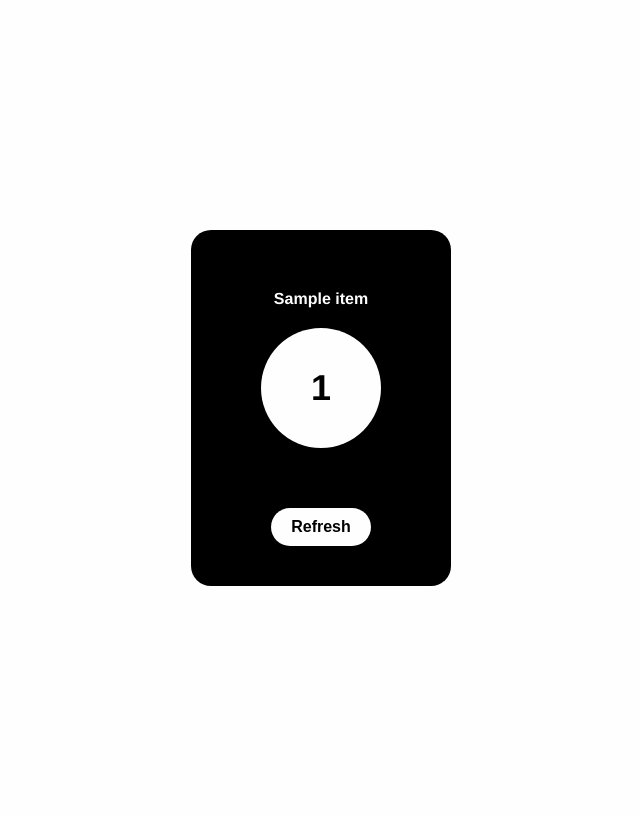
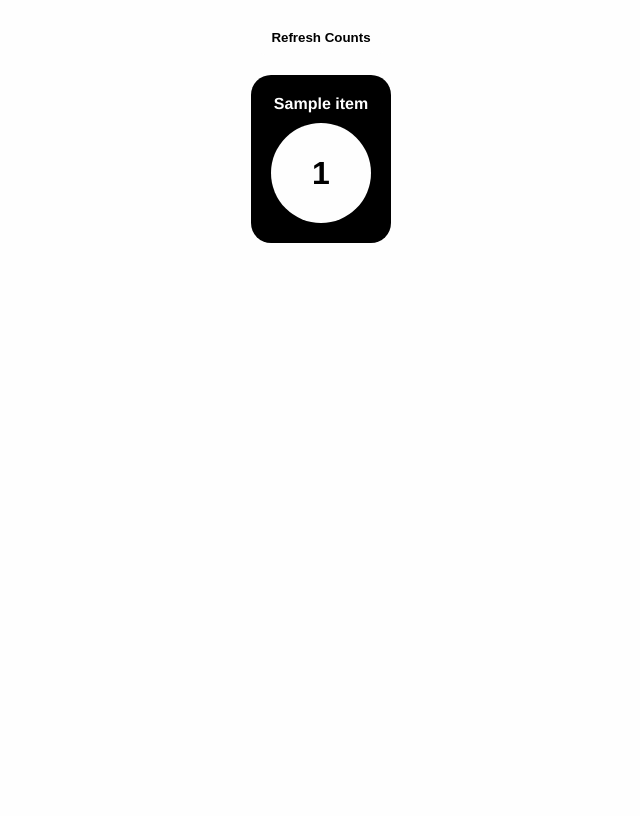
Before and after one commit to Reg-Montee/regulation-food-counter, a Flask app: template templates/index.html in a window 1280 px wide. Shown: the whole page, without its empty margins (319-959 px from the left). After the commit the page ends 243 px from the top, so only its background shows below. Run offline with Flask 3, Linux system fonts and the light colour scheme; the template is opened without the code that fills it: most values are stand-ins (such as "Sample title", 1, 10 or a date in 2020).

Commit message:
Add files via upload

```diff
--- a/app.py
+++ b/app.py
@@ -1,74 +1,29 @@
-from flask import Flask, render_template, request, redirect, url_for
-import requests
-import datetime
+import os
 import json
-import os
-import time
+from flask import Flask, render_template, request, redirect
+from datetime import datetime
 import logging
-from apscheduler.schedulers.background import BackgroundScheduler
 
 app = Flask(__name__)
-logging.basicConfig(level=logging.INFO)
+CACHE_FILE = 'food_counts.json'
+FOOD_ITEMS = ['Regulation Hotdog', 'Regulation Burger', 'Regulation Apple']
 
-FOOD_ITEMS = ["Regulation Hotdog", "Regulation Burger", "Regulation Apple"]
-CACHE_FILE = "food_counts.json"
+def load_counts():
+    if os.path.exists(CACHE_FILE):
+        with open(CACHE_FILE, 'r') as f:
+            return json.load(f)
+    return {item: 0 for item in FOOD_ITEMS}
 
-def get_date_range():
-    today = datetime.date.today()
-    if today.month >= 9:
-        start_date = datetime.date(today.year, 9, 1)
-        end_date = datetime.date(today.year + 1, 8, 31)
-    else:
-        start_date = datetime.date(today.year - 1, 9, 1)
-        end_date = datetime.date(today.year, 8, 31)
-    return start_date, end_date
+@app.route('/')
+def index():
+    counts = load_counts()
+    return render_template('index.html', counts=counts)
 
-def fetch_food_counts():
-    access_token = os.getenv("FITBIT_ACCESS_TOKEN")
-    headers = {"Authorization": f"Bearer {access_token}"}
-    start_date, end_date = get_date_range()
-    current_date = start_date
-    counts = {item: 0 for item in FOOD_ITEMS}
-
-    while current_date <= end_date:
-        url = f"https://api.fitbit.com/1/user/-/foods/log/date/{current_date}.json"
-        try:
-            response = requests.get(url, headers=headers, timeout=10)
-            response.raise_for_status()
-            data = response.json()
-            for log in data.get("foods", []):
-                name = log.get("name", "")
-                for item in FOOD_ITEMS:
-                    if item.lower() in name.lower():
-                        counts[item] += 1
-        except Exception as e:
-            logging.error(f"Error fetching data for {current_date}: {e}")
-        time.sleep(1)
-        current_date += datetime.timedelta(days=1)
-
-    with open(CACHE_FILE, "w") as f:
-        json.dump(counts, f)
-    logging.info("Food counts updated.")
-    return counts
-
-def load_cached_counts():
-    if os.path.exists(CACHE_FILE):
-        with open(CACHE_FILE, "r") as f:
-            return json.load(f)
-    return fetch_food_counts()
-
-@app.route("/", methods=["GET", "POST"])
-def index():
-    if request.method == "POST":
-        counts = fetch_food_counts()
-    else:
-        counts = load_cached_counts()
-    return render_template("index.html", counts=counts)
-
-# Schedule daily update at 4am GMT
-scheduler = BackgroundScheduler(timezone="UTC")
-scheduler.add_job(fetch_food_counts, 'cron', hour=4, minute=0)
-scheduler.start()
-
-if __name__ == "__main__":
-    app.run(debug=True)
+@app.route('/refresh', methods=['POST'])
+def refresh():
+    try:
+        from update_counts import update_food_counts
+        update_food_counts()
+    except Exception as e:
+        logging.error(f"Manual refresh failed: {e}")
+    return redirect('/')
--- a/requirements.txt
+++ b/requirements.txt
@@ -1,4 +1,4 @@
 Flask
+gunicorn
 requests
-gunicorn
 apscheduler
--- a/templates/index.html
+++ b/templates/index.html
@@ -1,47 +1,39 @@
 <!DOCTYPE html>
 <html>
 <head>
-    <title>Regulation Food Counter</title>
+    <title>Food Counter</title>
     <style>
         body {
             background-color: #FEFEFE;
-            font-family: "Helvetica", sans-serif;
+            font-family: 'Helvetica', sans-serif;
             font-weight: bold;
-            display: flex;
-            justify-content: center;
-            align-items: center;
-            height: 100vh;
         }
-        .frame {
+        .container {
             background-color: #000000;
             border-radius: 20px;
-            padding: 40px;
+            padding: 20px;
+            width: fit-content;
+            margin: auto;
             display: flex;
-            flex-direction: column;
+            gap: 40px;
+            justify-content: center;
             align-items: center;
         }
         .counter {
             background-color: #FEFEFE;
             color: #000000;
             border-radius: 50%;
-            width: 120px;
-            height: 120px;
+            width: 100px;
+            height: 100px;
             display: flex;
             justify-content: center;
             align-items: center;
-            font-size: 36px;
-            margin: 10px;
-        }
-        .title {
-            color: #FEFEFE;
-            margin-bottom: 10px;
-            text-align: center;
+            font-size: 32px;
+            margin-top: 10px;
         }
         .item {
-            display: flex;
-            flex-direction: column;
-            align-items: center;
-            margin: 20px;
+            text-align: center;
+            color: #FEFEFE;
         }
         .refresh-button {
             background-color: #FEFEFE;
@@ -49,24 +41,24 @@
             border: none;
             border-radius: 20px;
             padding: 10px 20px;
-            font-size: 16px;
             font-weight: bold;
             cursor: pointer;
-            margin-top: 30px;
+            margin: 20px auto;
+            display: block;
         }
     </style>
 </head>
 <body>
-    <div class="frame">
+    <form method="POST" action="/refresh">
+        <button class="refresh-button" type="submit">Refresh Counts</button>
+    </form>
+    <div class="container">
         {% for item, count in counts.items() %}
         <div class="item">
-            <div class="title">{{ item }}</div>
+            <div>{{ item }}</div>
             <div class="counter">{{ count }}</div>
         </div>
         {% endfor %}
-        <form method="POST">
-            <button class="refresh-button" type="submit">Refresh</button>
-        </form>
     </div>
 </body>
 </html>
```
Also changed, not shown: update_counts.py (added, +51 -0 lines).
